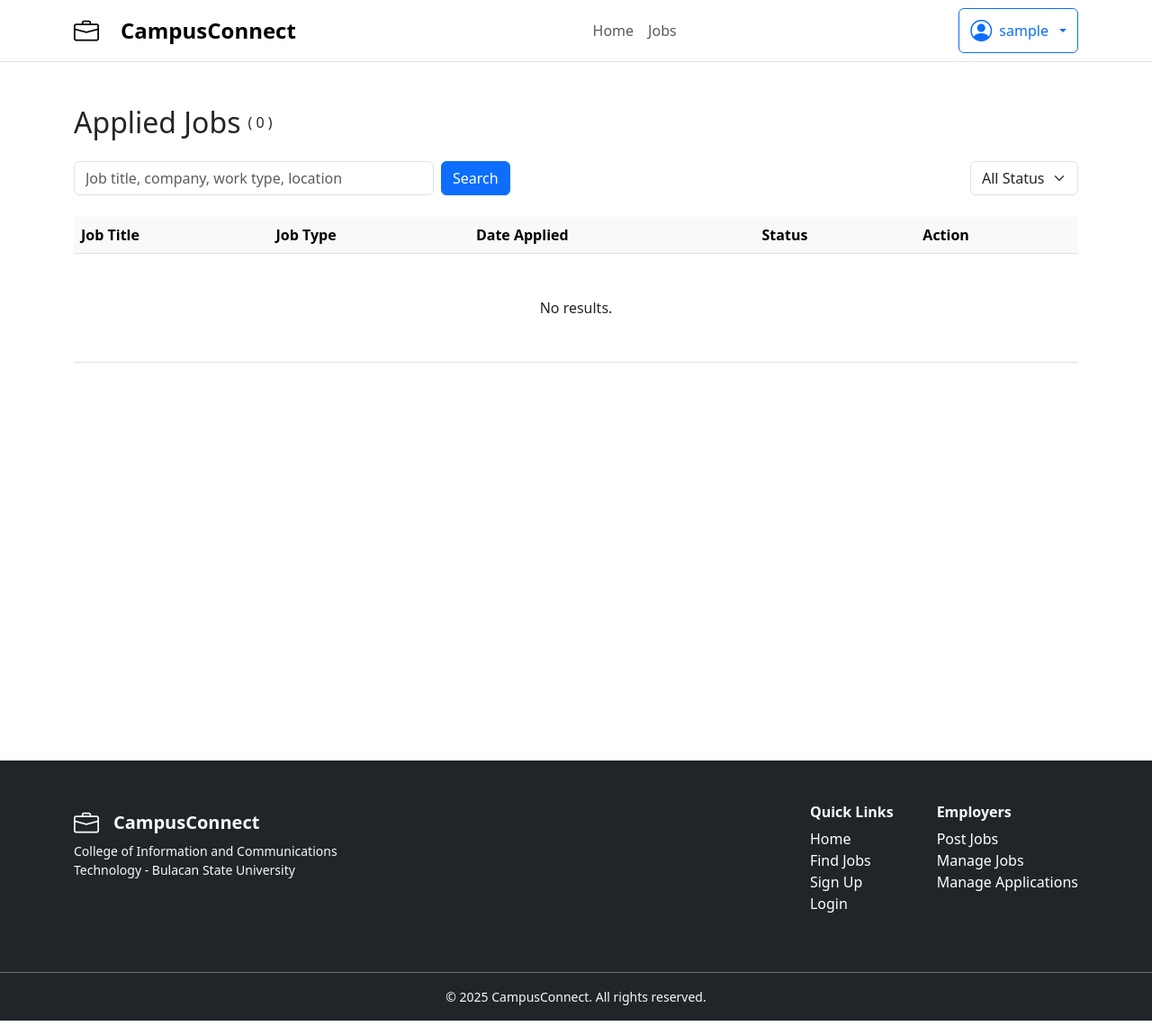
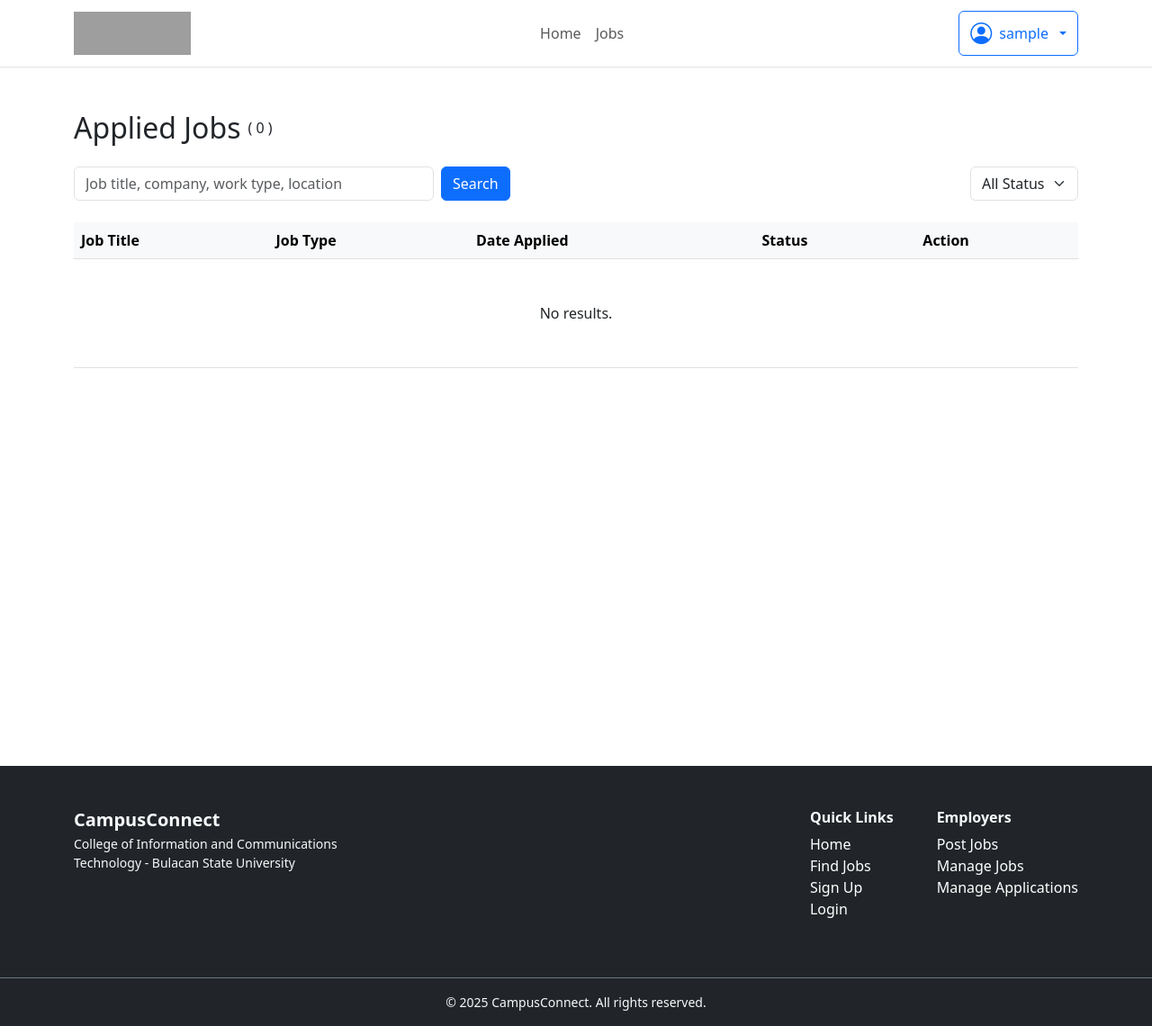
Before and after one commit to alexgalicio/jobportal, a Django app: page /student/applied/ in a window 1280 px wide. Shown: the whole page at 90% size. Run offline with Django 5.2, Linux system fonts and the light colour scheme; the visitor is signed in with stand-in values (Sample User, id 1); data that the repository does not hold is empty; some libraries are stand-ins or nearby versions; grey boxes are pictures that could not be loaded.

Commit message:
chore: add logo

```diff
--- a/main/templates/main/base.html
+++ b/main/templates/main/base.html
@@ -27,8 +27,7 @@
     <div class="container">
       <a class="navbar-brand" href="#">
         <div class="d-flex align-items-center">
-          <i class="bi bi-briefcase fs-3 me-4"></i>
-          <h4 class="fw-bold mb-0">CampusConnect</h4>
+          <img src="{% static 'main/images/logo.png' %}" class="logo-system" style="width: 130px; height: 48px;">
         </div>
       </a>
 
@@ -145,8 +144,7 @@
         <!-- brand -->
         <div class="footer-brand">
           <div class="d-flex align-items-center">
-            <i class="bi bi-briefcase fs-3 me-3"></i>
-            <h5 class="fw-bold mb-0">CampusConnect</h5>
+            <h5 class="fw-bold mb-1">CampusConnect</h5>
           </div>
           <p class="small mb-0">
             College of Information and Communications<br>
```
